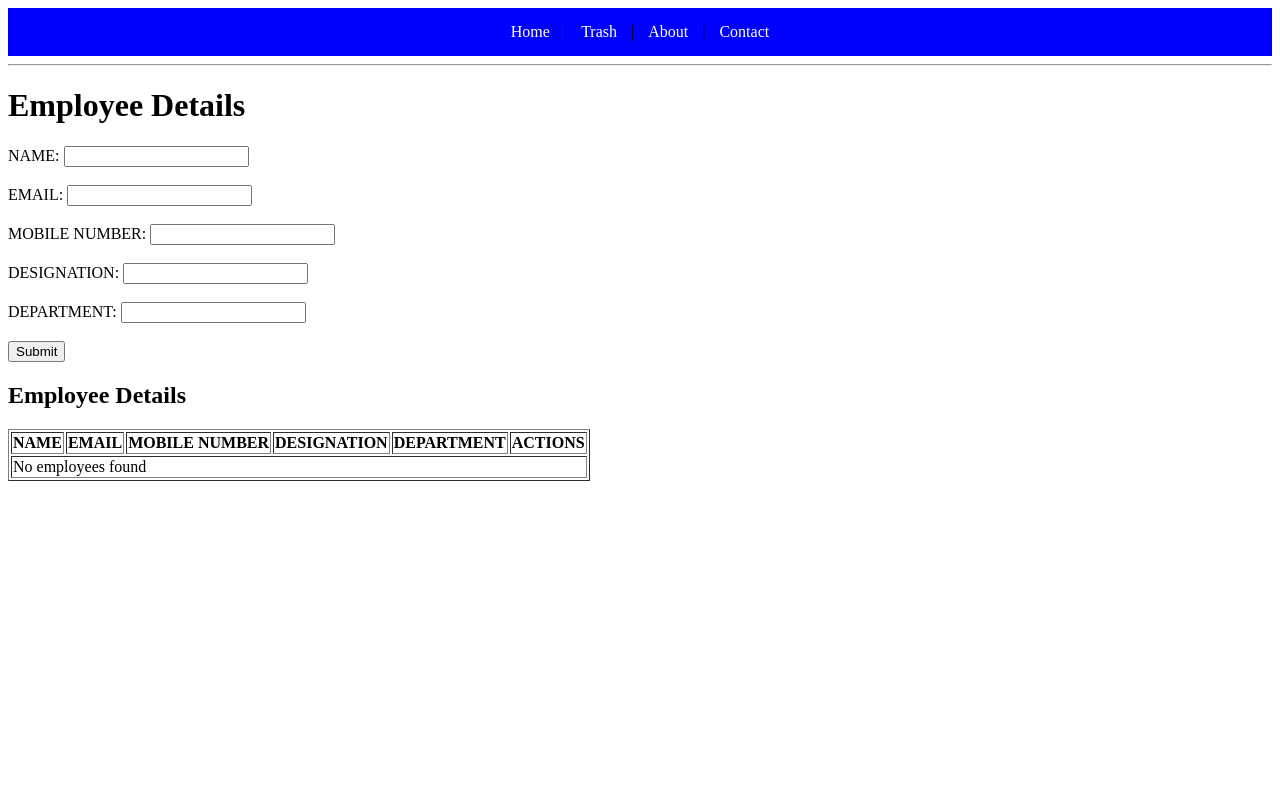
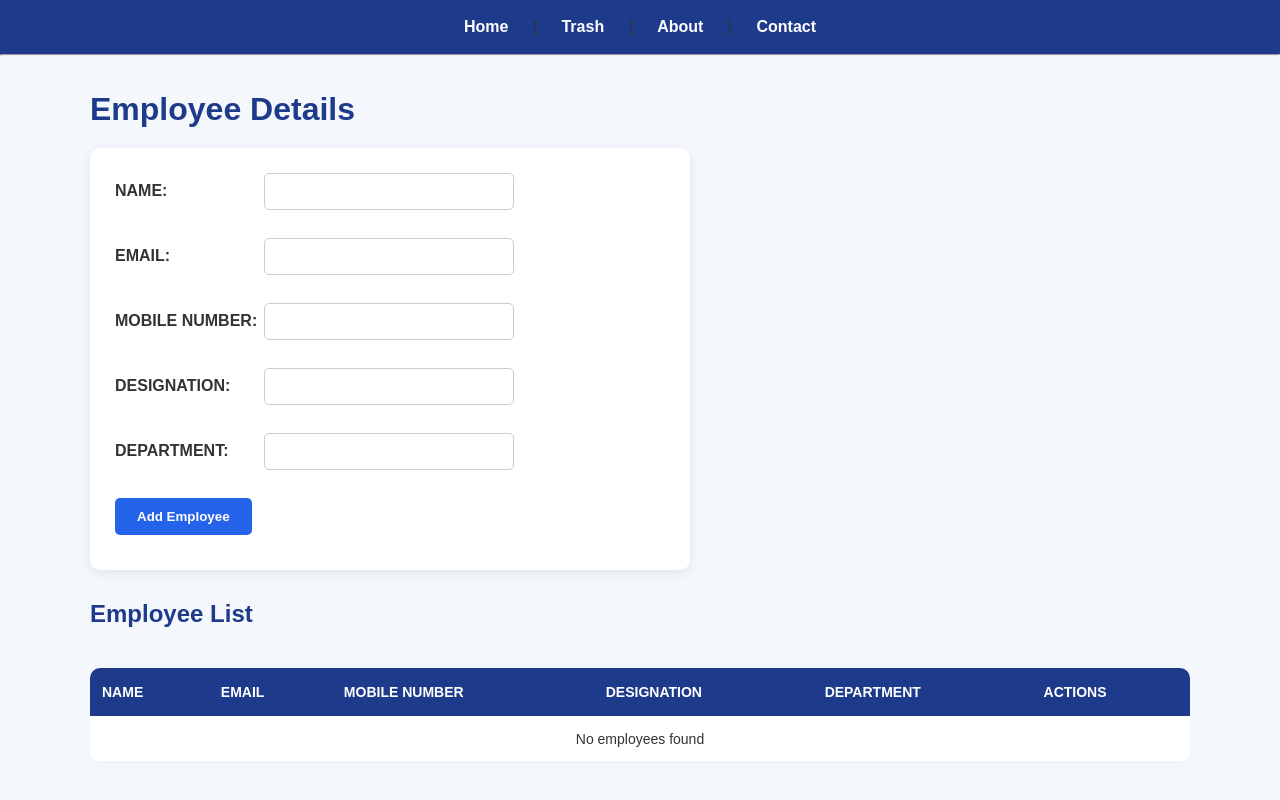
Before and after one commit to mnipriya05/Employee-Management-System, a Django app: page / in a window 1280 px wide. Run offline with Django 3.2, Linux system fonts and the light colour scheme; data that the repository does not hold is empty.

Commit message:
Update Employee Management System

````diff
--- a/config/base/models.py
+++ b/config/base/models.py
@@ -1,3 +1,4 @@
+
 
 
 from django.db import models
@@ -16,7 +17,7 @@ class Employee(models.Model):
 
 class Trash(models.Model):
     name = models.CharField(max_length=100)
-    email = models.EmailField(unique=True)
+    email = models.EmailField()  # Removed unique=True
     mobile_number = models.CharField(max_length=15)
     designation = models.CharField(max_length=100)
     department = models.CharField(max_length=100)
--- a/config/base/static/css/style.css
+++ b/config/base/static/css/style.css
@@ -1,15 +1,252 @@
-nav{
-    background-color:blue;
-    padding:15px;
-    text-align:center;
+
+/* General page styling */
+* {
+    margin: 0;
+    padding: 0;
+    box-sizing: border-box;
 }
 
-nav a{
-    color:white;
-    text-decoration:none;
-    padding:10px;
+body {
+    font-family: Arial, sans-serif;
+    background-color: #f4f7fb;
+    color: #333;
 }
 
-nav a:hover{
-    background-color:wheat;
+/* Navigation bar */
+nav {
+    background-color: #1e3a8a;
+    padding: 18px;
+    text-align: center;
 }
+
+nav a {
+    color: white;
+    text-decoration: none;
+    padding: 12px 20px;
+    font-size: 16px;
+    font-weight: bold;
+    border-radius: 5px;
+}
+
+nav a:hover {
+    background-color: #3b82f6;
+}
+
+/* Main content */
+.container {
+    width: 90%;
+    max-width: 1100px;
+    margin: 35px auto;
+}
+
+/* Headings */
+h1, h2 {
+    color: #1e3a8a;
+    margin-bottom: 20px;
+}
+
+/* Forms */
+form {
+    background-color: white;
+    padding: 25px;
+    margin-bottom: 30px;
+    border-radius: 10px;
+    box-shadow: 0 3px 12px rgba(0,0,0,0.08);
+    max-width: 600px;
+}
+
+form label {
+    display: inline-block;
+    width: 145px;
+    font-weight: bold;
+    margin-bottom: 10px;
+}
+
+form input {
+    padding: 10px;
+    width: 250px;
+    border: 1px solid #ccc;
+    border-radius: 5px;
+    margin-bottom: 10px;
+}
+
+form input:focus {
+    outline: none;
+    border-color: #2563eb;
+}
+
+/* Submit button */
+form button,
+form input[type="submit"] {
+    background-color: #2563eb;
+    color: white;
+    border: none;
+    padding: 11px 22px;
+    border-radius: 5px;
+    cursor: pointer;
+    font-weight: bold;
+    width: auto;
+}
+
+form button:hover,
+form input[type="submit"]:hover {
+    background-color: #1e40af;
+}
+
+/* Employee table */
+table {
+    width: 100%;
+    background-color: white;
+    border-collapse: collapse;
+    margin-top: 20px;
+    box-shadow: 0 3px 12px rgba(0,0,0,0.06);
+}
+
+th {
+    background-color: #1e3a8a;
+    color: white;
+    padding: 14px;
+}
+
+td {
+    padding: 12px;
+    border-bottom: 1px solid #ddd;
+    text-align: center;
+}
+
+tr:hover {
+    background-color: #eff6ff;
+}
+
+/* Action links */
+td a {
+    display: inline-block;
+    text-decoration: none;
+    padding: 7px 12px;
+    border-radius: 5px;
+    margin: 3px;
+    font-size: 13px;
+    font-weight: bold;
+}
+
+td a:first-child {
+    background-color: #2563eb;
+    color: white;
+}
+
+td a:last-child {
+    background-color: #dc2626;
+    color: white;
+}
+
+td a:hover {
+    opacity: 0.8;
+}
+
+/* Responsive design */
+@media (max-width: 768px) {
+    .container {
+        width: 95%;
+    }
+
+    table {
+        font-size: 12px;
+    }
+
+    th, td {
+        padding: 7px;
+    }
+
+    form input {
+        max-width: 100%;
+    }
+
+    form label {
+        width: 100%;
+    }
+
+    nav a {
+        display: inline-block;
+        padding: 8px;
+    }
+}
+
+/* Employee Table Container */
+.table-container {
+    width: 100%;
+    overflow-x: auto;
+    margin-top: 20px;
+    border-radius: 10px;
+}
+
+/* Employee Table */
+.employee-table {
+    width: 100%;
+    border-collapse: collapse;
+    background-color: white;
+    border-radius: 10px;
+    overflow: hidden;
+}
+
+/* Table Heading */
+.employee-table thead th {
+    background-color: #1e3a8a;
+    color: white;
+    padding: 16px 12px;
+    text-align: left;
+    font-size: 14px;
+}
+
+/* Table Data */
+.employee-table tbody td {
+    padding: 15px 12px;
+    border-bottom: 1px solid #e5e7eb;
+    font-size: 14px;
+}
+
+/* Alternate Row Colors */
+.employee-table tbody tr:nth-child(even) {
+    background-color: #f1f5f9;
+}
+
+/* Hover Effect */
+.employee-table tbody tr:hover {
+    background-color: #dbeafe;
+}
+
+/* Action Buttons */
+.action-buttons {
+    white-space: nowrap;
+}
+
+/* Update Button */
+.update-btn {
+    display: inline-block;
+    background-color: #2563eb;
+    color: white;
+    padding: 8px 12px;
+    text-decoration: none;
+    border-radius: 5px;
+    margin-right: 5px;
+    font-size: 13px;
+}
+
+/* Delete Button */
+.delete-btn {
+    display: inline-block;
+    background-color: #dc2626;
+    color: white;
+    padding: 8px 12px;
+    text-decoration: none;
+    border-radius: 5px;
+    font-size: 13px;
+}
+
+/* Button Hover */
+.update-btn:hover {
+    background-color: #1e40af;
+}
+
+.delete-btn:hover {
+    background-color: #991b1b;
+}
--- a/config/base/templates/home.html
+++ b/config/base/templates/home.html
@@ -1,3 +1,4 @@
+
 
 {% extends 'main.html' %}
 
@@ -5,7 +6,8 @@
 
 <h1>Employee Details</h1>
 
-<form method="POST">
+<!-- Employee Registration Form -->
+<form method="POST" class="employee-form">
     {% csrf_token %}
 
     <label>NAME:</label>
@@ -28,12 +30,18 @@
     <input type="text" name="department" required>
     <br><br>
 
-    <input type="submit" value="Submit">
+    <input type="submit" value="Add Employee">
 </form>
 
-<h2>Employee Details</h2>
 
-<table border="1">
+<!-- Employee Table -->
+<h2>Employee List</h2>
+
+<div class="table-container">
+
+    <table class="employee-table">
+
+        <thead>
             <tr>
                 <th>NAME</th>
                 <th>EMAIL</th>
@@ -42,30 +50,46 @@
                 <th>DEPARTMENT</th>
                 <th>ACTIONS</th>
             </tr>
+        </thead>
+
+        <tbody>
 
             {% for employee in employees %}
+
             <tr>
                 <td>{{ employee.name }}</td>
                 <td>{{ employee.email }}</td>
                 <td>{{ employee.mobile_number }}</td>
                 <td>{{ employee.designation }}</td>
                 <td>{{ employee.department }}</td>
-        <td>
-            <a href="{% url 'update_employee' id=employee.id %}">
+
+                <td class="action-buttons">
+
+                    <a href="{% url 'update_employee' id=employee.id %}"
+                       class="update-btn">
                         Update
                     </a>
 
-            <a href="{% url 'delete_employee' id=employee.id %}">
+                    <a href="{% url 'delete_employee' id=employee.id %}"
+                       class="delete-btn">
                         Delete
                     </a>
+
                 </td>
             </tr>
 
             {% empty %}
+
             <tr>
                 <td colspan="6">No employees found</td>
             </tr>
+
             {% endfor %}
+
+        </tbody>
+
     </table>
 
+</div>
+
 {% endblock content %}
--- a/config/base/templates/main.html
+++ b/config/base/templates/main.html
@@ -1,16 +1,24 @@
+
 <!DOCTYPE html>
 <html lang="en">
 <head>
     <meta charset="UTF-8">
     <meta name="viewport" content="width=device-width, initial-scale=1.0">
-    <title>management system</title>
-    {%load static %}
-    <link rel="stylesheet" href="{%static 'base/css/style.css'%}">
+
+    <title>Employee Management System</title>
+
+    {% load static %}
+   <link rel="stylesheet" href="{% static 'css/style.css' %}?v=2">
 </head>
+
 <body>
-    {%include 'nav.html' %}
-    {%block content %}
-    {%endblock content %}
+
+    {% include 'nav.html' %}
+
+    <main class="container">
+        {% block content %}
+        {% endblock content %}
+    </main>
 
 </body>
 </html>
--- a/config/base/templates/trash.html
+++ b/config/base/templates/trash.html
@@ -1,4 +1,4 @@
-```html
+html
 {% extends 'main.html' %}
 
 {% block content %}
@@ -28,4 +28,3 @@
     {% endfor %}
 </table>
 {% endblock content %}
-```
--- a/config/base/templates/update.html
+++ b/config/base/templates/update.html
@@ -1,4 +1,4 @@
-```html
+html
 {% extends 'main.html' %}
 
 {% block content %}
@@ -30,4 +30,3 @@
     <button type="submit">Save Changes</button>
 </form>
 {% endblock content %}
-```
````
Also changed, not shown: README.md, config/base/migrations/0004_alter_trash_email.py (added). Lines whose indentation alone changed are shown as unchanged.
